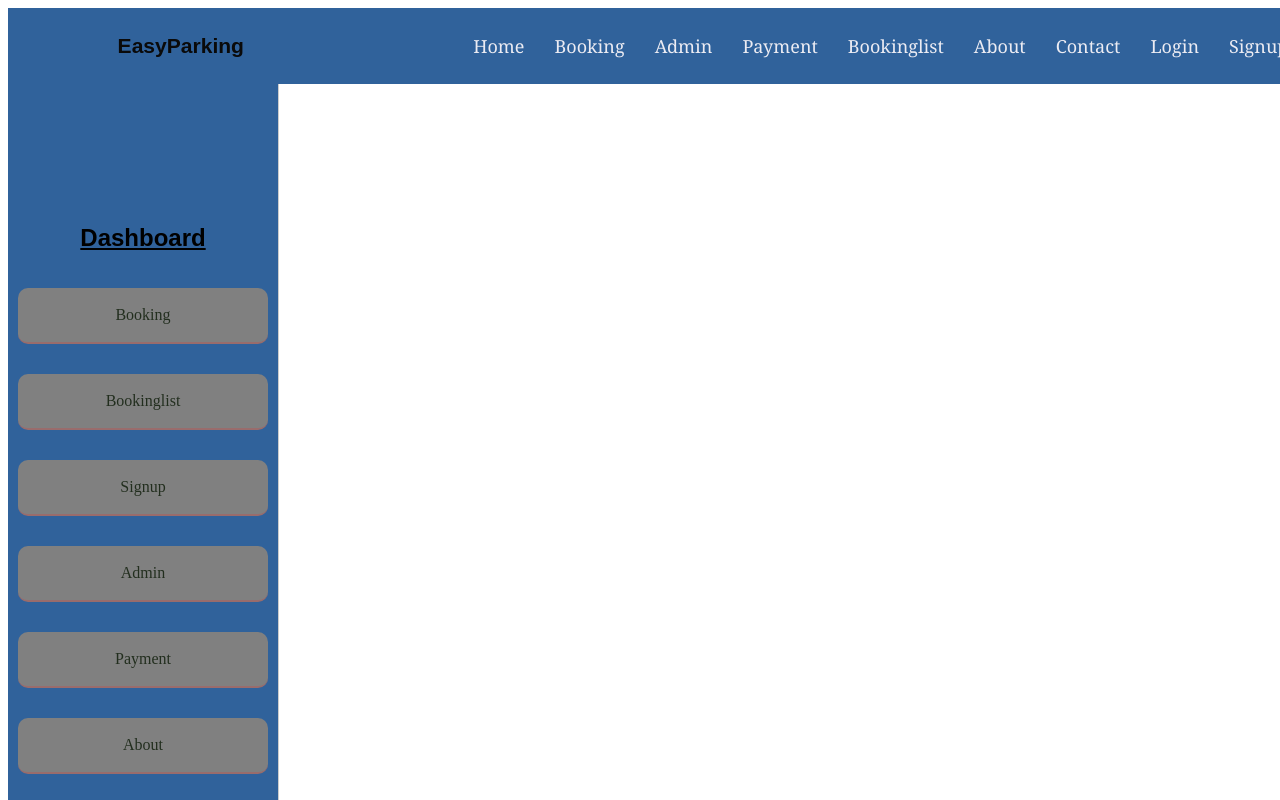
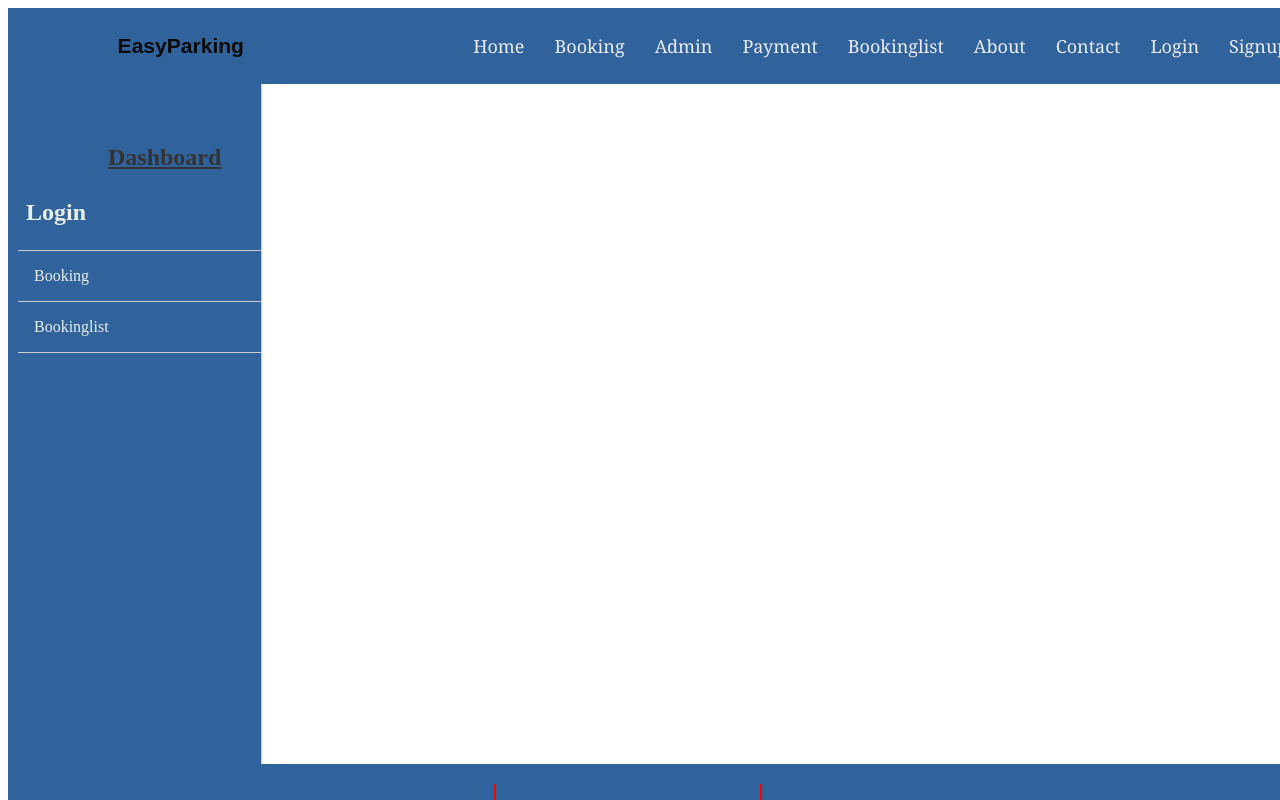
Before and after one commit to Gideonkipyegon/parkingclient, a React (Vite) app: page / in a window 1280 px wide. Shown: the top 800 px of the page. Built offline with nearby package versions, Linux system fonts and the light colour scheme.

Commit message:
dashboard updation

```diff
--- a/src/components/Sidenav.jsx
+++ b/src/components/Sidenav.jsx
@@ -1,5 +1,5 @@
-import './Sidenav.css';
 import { useContext } from 'react'
+import './sidenav.css'
 import { Context } from "../context/parkingContext/context";
 
 export default function Sidenav() {
@@ -10,42 +10,22 @@ export default function Sidenav() {
     const handleView = () => {
         dispatch({ type: "ADD", payload: 'view' })
     }
-  const handleBooking = () => {
-      dispatch({ type: "BOOKING", payload: 'Booking' })
-  }
-  const handleSignup = () => {
-    dispatch({ type: "SIGNUP", payload: 'Signup' })
-}
-  const handleAdmin = () => {
-    dispatch({ type: "ADMIN", payload: 'Admin' })
-}
-const handlePayment = () => {
-  dispatch({ type: "PAYMENT", payload: 'Payment' })
-}
-const handleAbout = () => {
-  dispatch({ type: "ABOUT", payload: 'About' })
+    const handleLogin = () => {
+        dispatch({ type: "LOGIN", payload: 'Login' })
     }
     return (
         <div className='sidenav'>
-      <h1 style={{textDecoration:"underline",textAlign:'center'}}>Dashboard</h1>
+          <h2 style={{textAlign:'center',textDecoration:'underline',marginRight:'70px'}}>Dashboard</h2>
+            <div className="sidenav_wrapper">
+              <div className="sidenav_title" onClick={handleLogin}> Login</div>
+            </div>
             <div className="sidenav_wrapper">
                 <div className="sidenav_item" onClick={handleAdd}>Booking</div>
             </div>
             <div className="sidenav_wrapper">
                 <div className="sidenav_item" onClick={handleView}>Bookinglist</div>
             </div>
-      <div className="sidenav_wrapper">
-        <div className="sidenav_item" onClick={handleSignup}>Signup</div>
+
         </div>
-      <div className="sidenav_wrapper">
-        <div className="sidenav_item" onClick={handleAdmin}>Admin</div>
-      </div>
-      <div className="sidenav_wrapper">
-        <div className="sidenav_item" onClick={handlePayment}>Payment</div>
-      </div>
-      <div className="sidenav_wrapper">
-        <div className="sidenav_item" onClick={handleAbout}>About</div>
-      </div>
-    </div>
-  );
+    )
 }
--- a/src/components/sidenav.css
+++ b/src/components/sidenav.css
@@ -1,4 +1,4 @@
-            .sidenav {
+            /* .sidenav {
                 width: 270px;
                 display: flex;
                 flex-direction: column;
@@ -20,12 +20,10 @@
             }
 
             .sidenav_title {
-                /* margin-top: 16px; */
                 font-size: 1.5rem;
                 font-weight: 600;
                 margin-bottom: 1rem;
                 color: rgb(34, 46, 30);
-                /* text-align: center; */
             }
 
             .icon {
@@ -46,4 +44,57 @@
                 gap: 0.5rem;
                 color: rgb(34, 46, 30);
                 text-align: center;
+            } */
+
+            .sidenav {
+                width: 20%;
+                display: flex;
+                flex-direction: column;
+                height: 85vh;
+                border-right: 1px solid #ccc;
+                background-color: rgb(48, 98, 155);
             }
+
+            .sidenav_wrapper {
+                padding: 0.5rem 0.5rem;
+                border-bottom: 1px solid #ccc;
+                width: 90%;
+                align-items: center;
+                margin-left: 10px;
+                margin-right: 10px;
+            }
+
+            .sidenav_title {
+                font-size: 1.5rem;
+                font-weight: 600;
+                margin-bottom: 1rem;
+                color: rgb(233, 238, 230);
+                align-items: center;
+                font-family: 'Times New Roman', Times, serif;
+            }
+
+            .icon {
+                color: rgb(86, 193, 4);
+            }
+
+            .sidenav_wrapper:hover {
+                background-color: rgb(22, 24, 21);
+                color: white;
+            }
+
+            .sidenav_item {
+                display: flex;
+                align-items: center;
+                justify-content: left;
+                padding: 0.5rem 0.5rem;
+                gap: 0.5rem;
+                color: rgb(233, 238, 230);
+                font-family: 'Times New Roman', Times, serif;
+            }
+
+            .sidenav_item:hover,
+            .sidenav_title:hover {
+                background-color: rgb(123, 153, 100);
+                color: white;
+                cursor: pointer;
+            }
--- a/src/context/parkingContext/context.jsx
+++ b/src/context/parkingContext/context.jsx
@@ -2,7 +2,7 @@ import { createContext, useEffect, useReducer } from "react";
 import Reducer from "./reducer";
 //initial state for user obj
 const INITIAL_STATE = {
-    ui: JSON.parse(localStorage.getItem("ui")) || 'Signup'
+    ui: JSON.parse(localStorage.getItem("ui")) || 'Login'
 }
 //declare createContext
 export const Context = createContext(INITIAL_STATE);
```
Also changed, not shown: src/components/Mainnav.jsx (+16 -35 lines), src/components/mainnav.css (+4 -31 lines), src/context/parkingContext/reducer.jsx (+26 -0 lines). Lines whose indentation alone changed are shown as unchanged.
